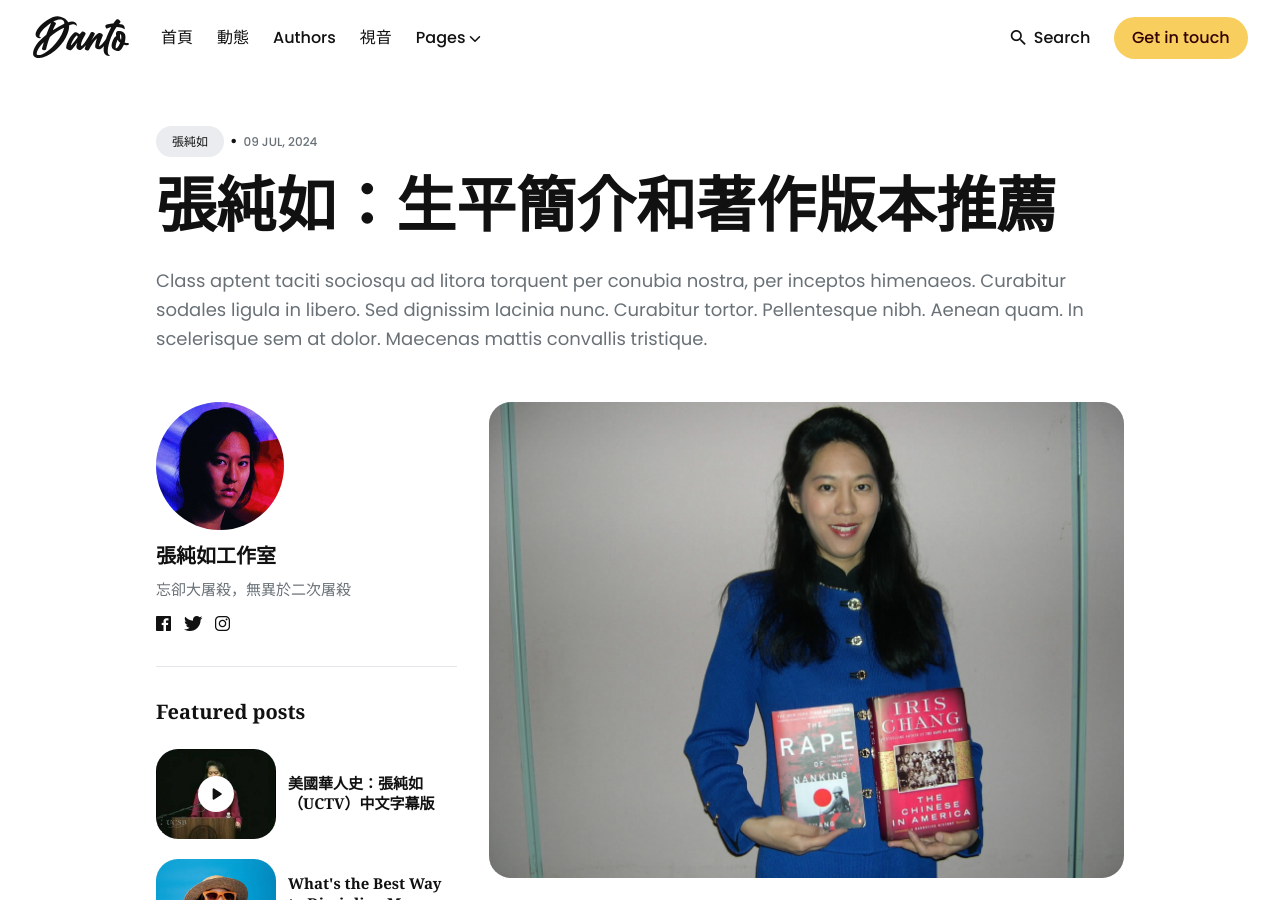
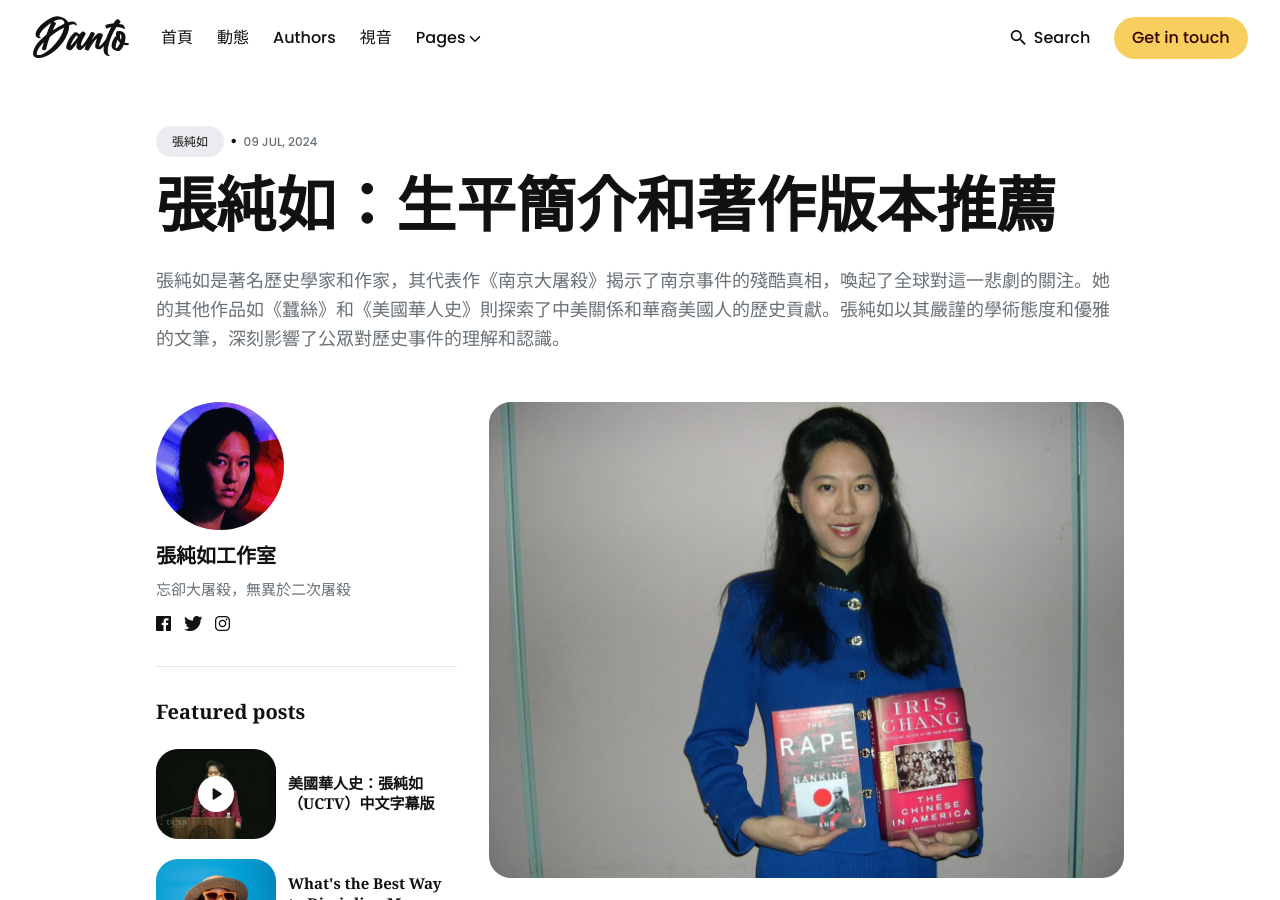
Before and after one commit to thatirischang/thatirischang.github.io, a Jekyll site: the page built from _posts/2024-07-19-10-iris-chang.md, in a window 1280 px wide and 900 px high. Built offline with Jekyll 4.4.1, drawn with Linux system fonts in a browser that asks for light colours.

Commit message:
Update 2024-07-19-10-iris-chang.md

```diff
--- a/_posts/2024-07-19-10-iris-chang.md
+++ b/_posts/2024-07-19-10-iris-chang.md
@@ -1,7 +1,7 @@
 ---
 layout: post
 title: 張純如：生平簡介和著作版本推薦
-description: Class aptent taciti sociosqu ad litora torquent per conubia nostra, per inceptos himenaeos. Curabitur sodales ligula in libero. Sed dignissim lacinia nunc. Curabitur tortor. Pellentesque nibh. Aenean quam. In scelerisque sem at dolor. Maecenas mattis convallis tristique.
+description: 張純如是著名歷史學家和作家，其代表作《南京大屠殺》揭示了南京事件的殘酷真相，喚起了全球對這一悲劇的關注。她的其他作品如《蠶絲》和《美國華人史》則探索了中美關係和華裔美國人的歷史貢獻。張純如以其嚴謹的學術態度和優雅的文筆，深刻影響了公眾對歷史事件的理解和認識。
 date: 2024-07-9 15:01:35 +0300
 author: admin
 image: '/images/111.jpg'
```
